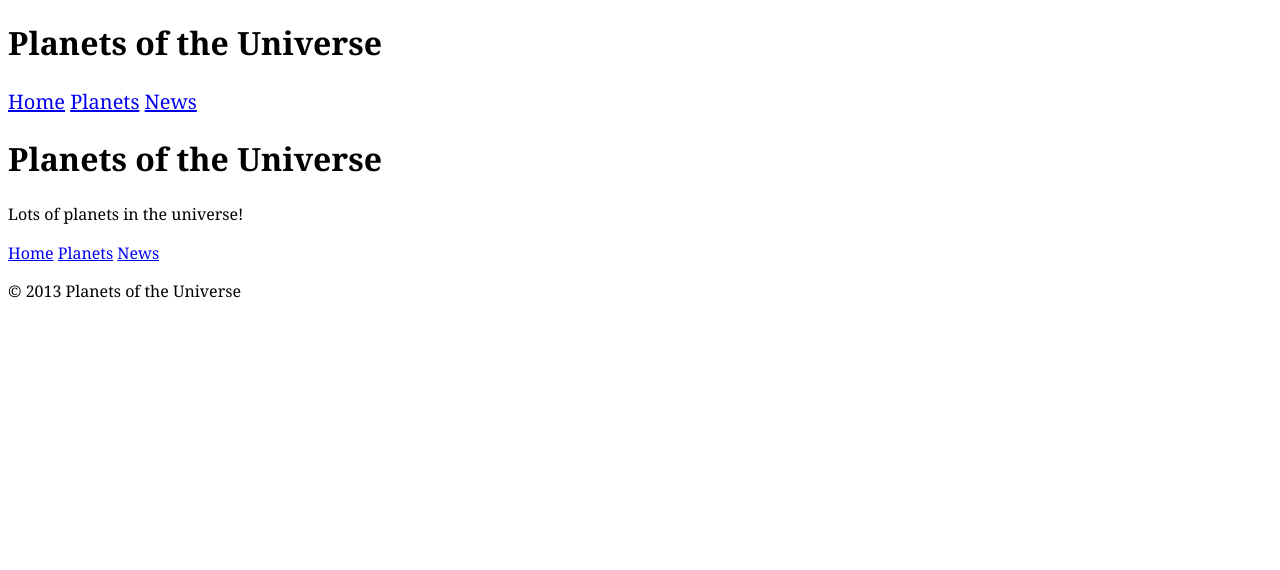
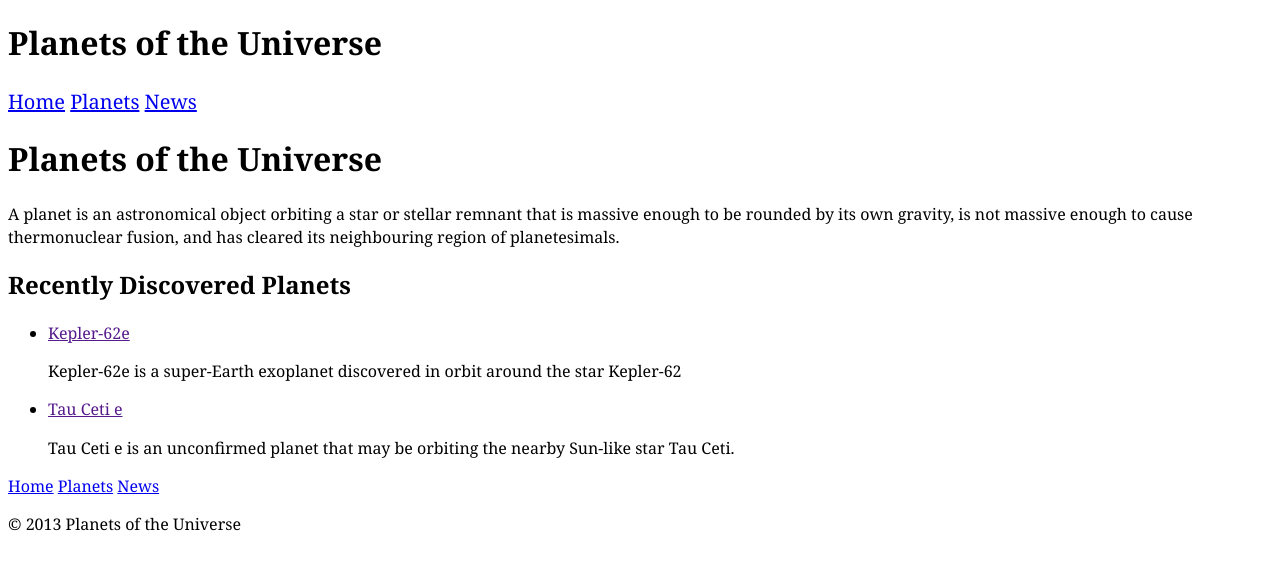
Before and after one commit to Dwightgnjohnson/planets-of-the-universe, a Jekyll site: the page built from index.html, in a window 1280 px wide. Shown: the top 570 px of the page. Built offline with Jekyll 4.4.1, drawn with Linux system fonts in a browser that asks for light colours; Markdown is read by kramdown in place of the engine named in the settings.

Commit message:
Added a list of recently discovered planets to homepage.

```diff
--- a/index.html
+++ b/index.html
@@ -3,4 +3,15 @@ layout: default
 ---
 
 <h1>Planets of the Universe</h1>
-<p>Lots of planets in the universe!</p>
+<p>A planet is an astronomical object orbiting a star or stellar remnant that is massive enough to be rounded by its own gravity, is not massive enough to cause thermonuclear fusion, and has cleared its neighbouring region of planetesimals.</p>
+
+<h2>Recently Discovered Planets</h2>
+
+<ul>
+  {% for news in site.categories.recently-discovered limit:2 %}
+    <li>
+      <a href="">{{news.title}}</a>
+      <p>{{news.meta}}</p>
+    </li>
+  {% endfor %}
+</ul>
```
